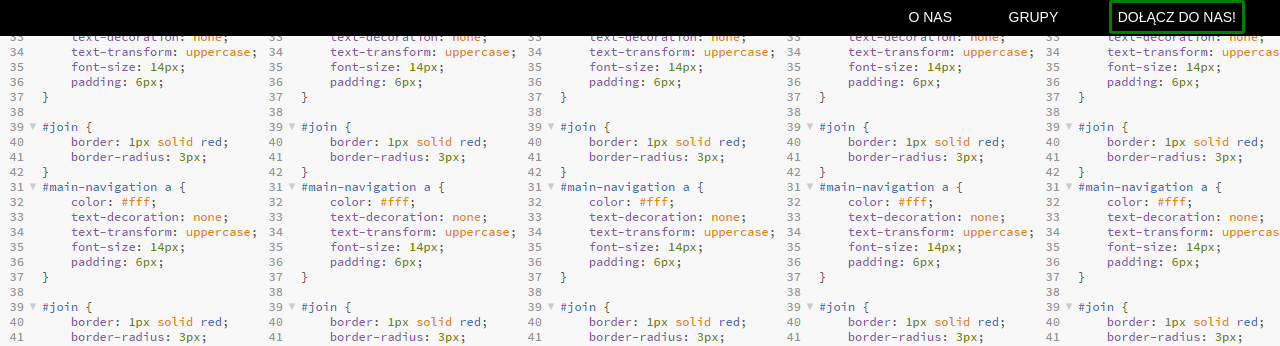
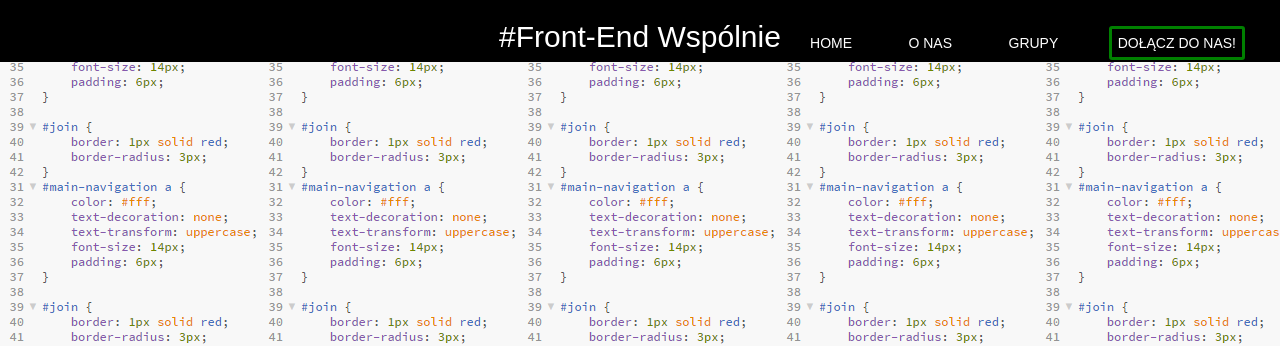
Before and after one commit to trescins/Frontend-Wspolnie-1, a plain HTML site: page dolacz.html in a window 1280 px wide. Shown: the top 346 px of the page. Drawn offline with Linux system fonts and the light colour scheme.

Commit message:
Update stylowania i dodany HOME button

```diff
--- a/dolacz.html
+++ b/dolacz.html
@@ -9,13 +9,14 @@
 </head>
 <body>
     <nav id="main-navigation">
+            <p>#Front-End Wspólnie</p>
         <ul>
-            <h2>#Front-End Wspólnie</h2>
+            <li><a href="index.html">Home</a></li>
             <li><a href="o-nas.html">O nas</a></li>
             <li><a href="groups.html">Grupy</a></li>
             <li><a href="dolacz.html" id="join">Dołącz do nas!</a></li>
         </ul>
-      </nav>
+    </nav>
     <div class="content">
        <div class="elo">
         <div class="fb">
```
